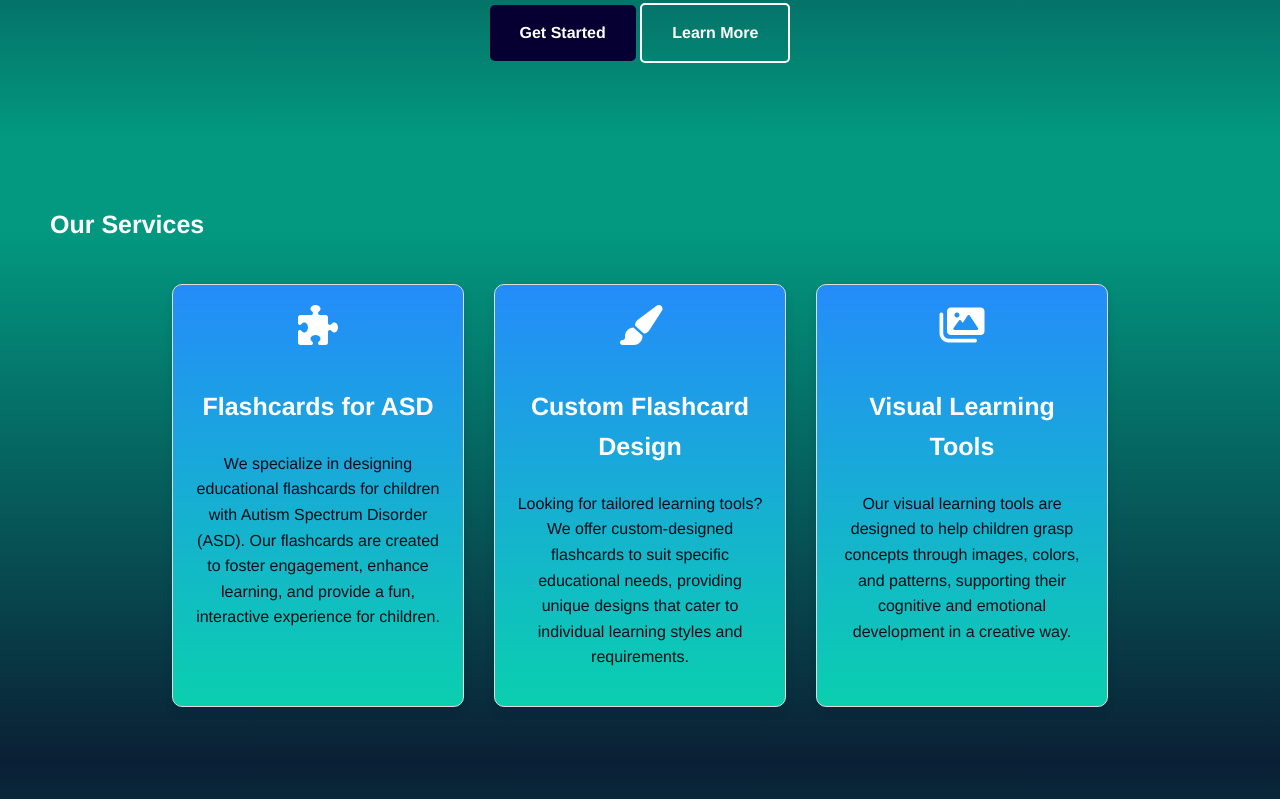
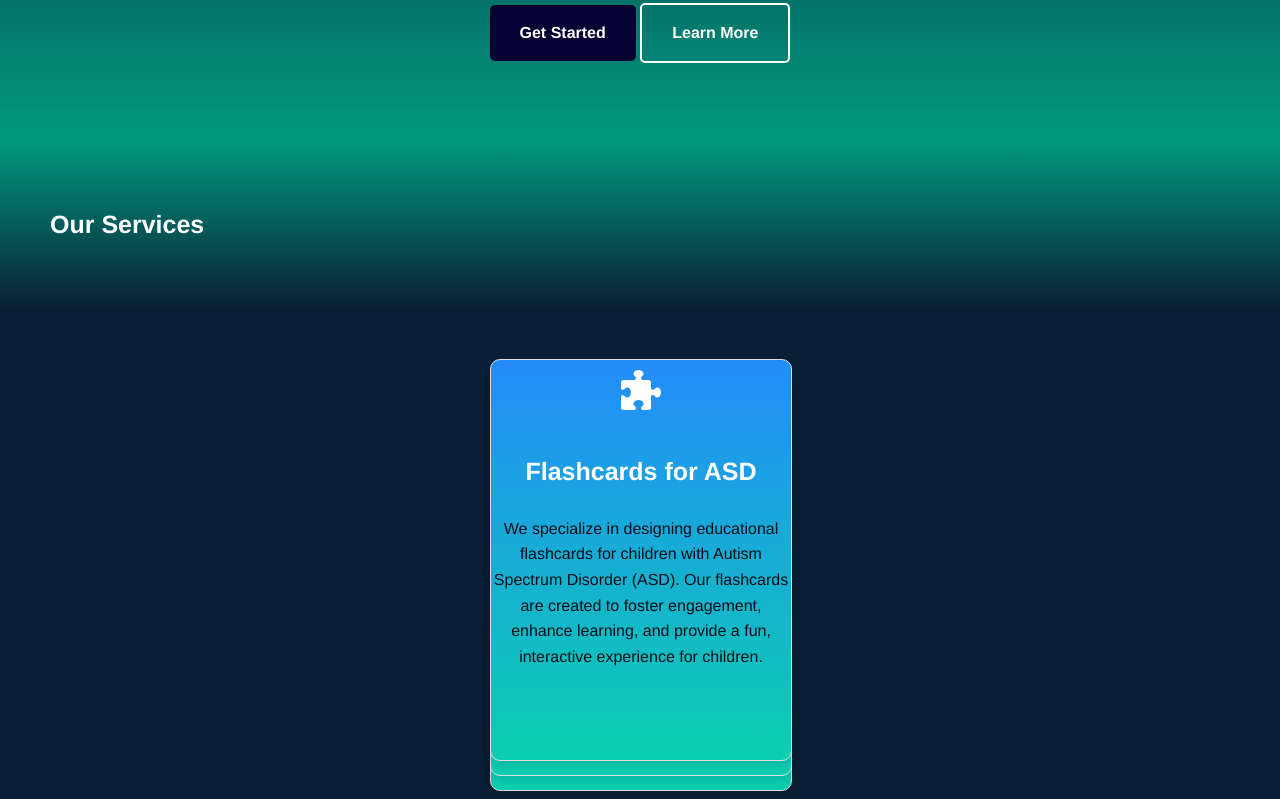
Before and after one commit to Dagi1sire/Menita-s-Cards, a plain HTML site: page index.html in a window 1280 px wide. Shown: the part 374-1173 px from the top of the page. Drawn offline with Linux system fonts and the light colour scheme.

Commit message:
Add files via upload

```diff
--- a/index.html
+++ b/index.html
@@ -46,7 +46,6 @@
         </section>
 
         <section class="services">
-
             <div class="service-card">
                 <i class="fas fa-puzzle-piece"></i>
                 <h3>Flashcards for ASD</h3>
@@ -64,10 +63,10 @@
                 <h3>Visual Learning Tools</h3>
                 <p>Our visual learning tools are designed to help children grasp concepts through images, colors, and patterns, supporting their cognitive and emotional development in a creative way.</p>
             </div>
-
         </section>
 
     </div>
+
 
         <section class="our-work" id="our-work">
             <h2>Our Work</h2>
@@ -95,7 +94,7 @@
         <section class="contact" id="contact">
             <h2>Contact Us</h2>
             <p>Have questions about our services? We'd love to hear from you!</p>
-            <form action="https://example.com/your-google-form-link" method="GET">
+            <form action="https://formspree.io/f/xldelllp" method="POST">
                 <label for="name">Name:</label>
                 <input type="text" id="name" name="name" required>
 
--- a/styles.css
+++ b/styles.css
@@ -267,16 +267,14 @@ nav a:hover::after {
 }
 
 /* About Section Styles */
-.about, .services, .portfolio {
+.about, .portfolio {
     padding: 40px 20px;
     text-align: center;
 }
 
-.services {
-    background: linear-gradient(to bottom, #029980, #0a1f35); /* Green Gradient */
-}
 
 .service-card i {
+    padding-top: 10px;
     font-size: 2.5rem;
     margin-bottom: 1rem;
     color: white; /* White */
@@ -306,6 +304,7 @@ nav a:hover::after {
 }
 
 p {
+    align-self: center;
     display: block;
     margin-block-start: 1em;
     margin-block-end: 1em;
@@ -318,7 +317,7 @@ p {
 
 /* Services Section Styles */
 .ourservices {
-    background-color: #029980;
+    background: linear-gradient(to bottom, #029980, #0a1f35); /* Adjust colors as needed */
     position: center;
     color: #fff;
     padding: 40px 50px;
@@ -330,28 +329,66 @@ p {
     padding-top: 0px;
 }
 
+/* Stacked cards container */
 .services {
-    display: flex;
-    flex-wrap: wrap;
-    justify-content: center;
-    margin-top: -80px;
+    text-align: center;
+    position: relative;
+    background: linear-gradient(to bottom, #0a1f35, #029980); /* Adjust colors as needed */
+    width: 300px; /* Adjust as needed */
+    height: 400px; /* Adjust as needed */
+    margin: 50px auto; /* Center container */
+    perspective: 1000px; /* For 3D effect */
 }
 
+/* Individual card styles */
 .service-card {
+    align-items: center;
+    position: absolute;
+    width: 100%;
+    height: 100%;
     background: linear-gradient(to bottom, #248cfa, #0acfae);
     border: 1px solid #ddd;
     border-radius: 10px;
-    margin: 15px;
-    padding: 20px;
     box-shadow: 0 5px 10px rgba(0, 0, 0, 0.1);
-    transition: transform 0.3s ease, box-shadow 0.3s ease;
-    width: 250px;
+    transition: transform 0.5s ease, opacity 0.5s ease;
+    transform-origin: center;
 }
 
-.service-card:hover {
-    transform: translateY(-5px);
-    box-shadow: 0 6px 20px rgba(0, 0, 0, 0.2);
+/* Stacked effect (z-index for order) */
+.service-card:nth-child(1) {
+    z-index: 3;
+    transform: translateY(0);
 }
+
+.service-card:nth-child(2) {
+    z-index: 2;
+    transform: translateY(15px);
+}
+
+.service-card:nth-child(3) {
+    z-index: 1;
+    transform: translateY(30px);
+}
+
+/* Hover effect */
+.services:hover .service-card {
+    opacity: 1;
+    transform: rotateY(20deg) translateY(-50px) scale(1.05);
+}
+
+.services:hover .service-card:nth-child(1) {
+    transform: rotateY(0deg) translate(0px, 0px) scale(1.14);
+}
+
+.services:hover .service-card:nth-child(2) {
+    transform: rotateY(-6deg) translate(-350px, 10px) scale(1.14);
+}
+
+.services:hover .service-card:nth-child(3) {
+    transform: rotateY(6deg) translate(350px, 10px) scale(1.14);
+}
+
+
 
 .our-work {
     background: linear-gradient(to bottom, #0a1f35, #029980); /* Adjust colors as needed */
@@ -391,7 +428,7 @@ p {
 form {
     max-width: 600px;
     margin: auto;
-    background: #01dfba;
+    background: #26a590;
     padding: 20px;
     border-radius: 10px;
     box-shadow: 0 4px 10px rgba(0, 0, 0, 0.1);
@@ -414,11 +451,11 @@ input, textarea {
 }
 
 input:focus, textarea:focus {
-    border-color: #1abc9c; /* Light Green */
+    border-color: #007c63; /* Light Green */
 }
 
 button {
-    background: #1abc9c; /* Green */
+    background: #0b7e67; /* Green */
     color: #fff;
     padding: 12px;
     border: none;
```
